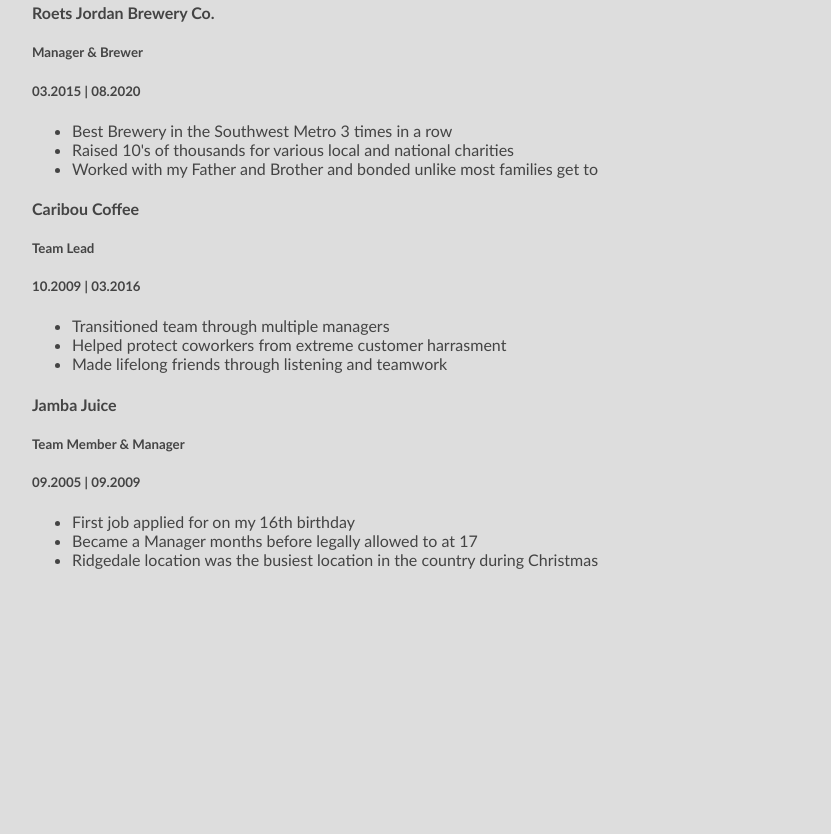
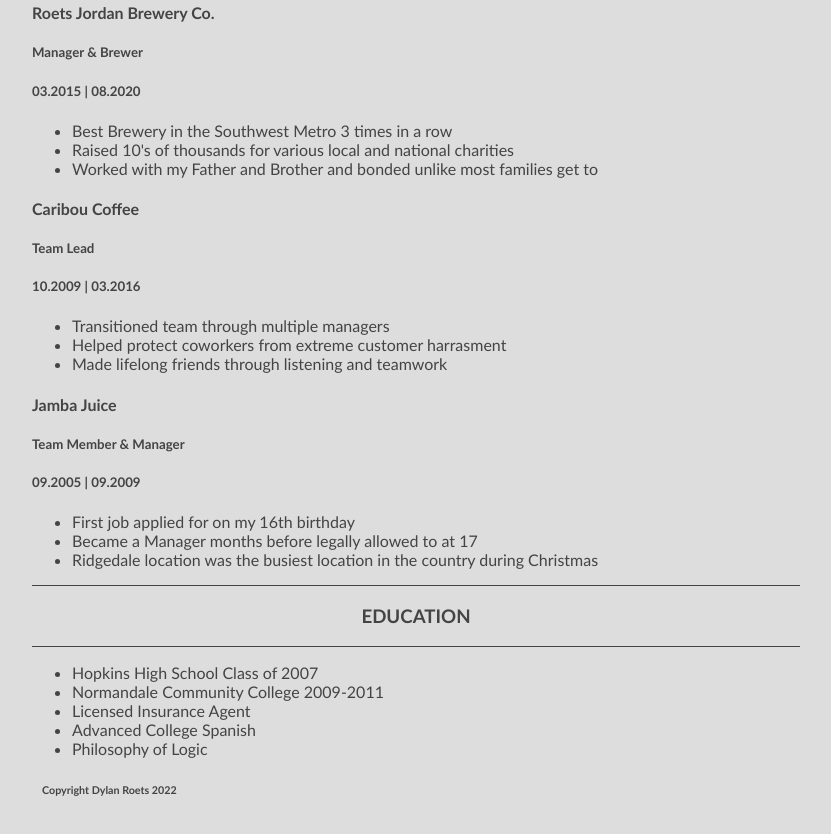
Before and after one commit to dylanroets/dylanroets.github.io, a plain HTML site: page index.html in a window 1280 px wide. Shown: the part 579-1413 px from the top of the page, without its empty margins (224-1055 px from the left). Before the commit the page ends 1276 px from the top, so only its background shows below. Drawn offline with Linux system fonts and the light colour scheme.

Commit message:
Update index.html

```diff
--- a/index.html
+++ b/index.html
@@ -70,5 +70,20 @@
           <li>Ridgedale location was the busiest location in the country during Christmas</li>
         </ul>
     </div>
+    <div>
+      <div class="skills-header"><h3>Education</h3>
+          </div>
+        <div class="edu-header"><ul>
+          <li>Hopkins High School Class of 2007</li>
+          <li>Normandale Community College 2009-2011</li>
+          <li>Licensed Insurance Agent</li>
+          <li>Advanced College Spanish</li>
+          <li>Philosophy of Logic</li>
+          </ul></div>
+    </div>
+    <div class="footer">
+      <h6>Copyright Dylan Roets 2022</h6>
+    </div>
+
   </body>
 </html>
```
